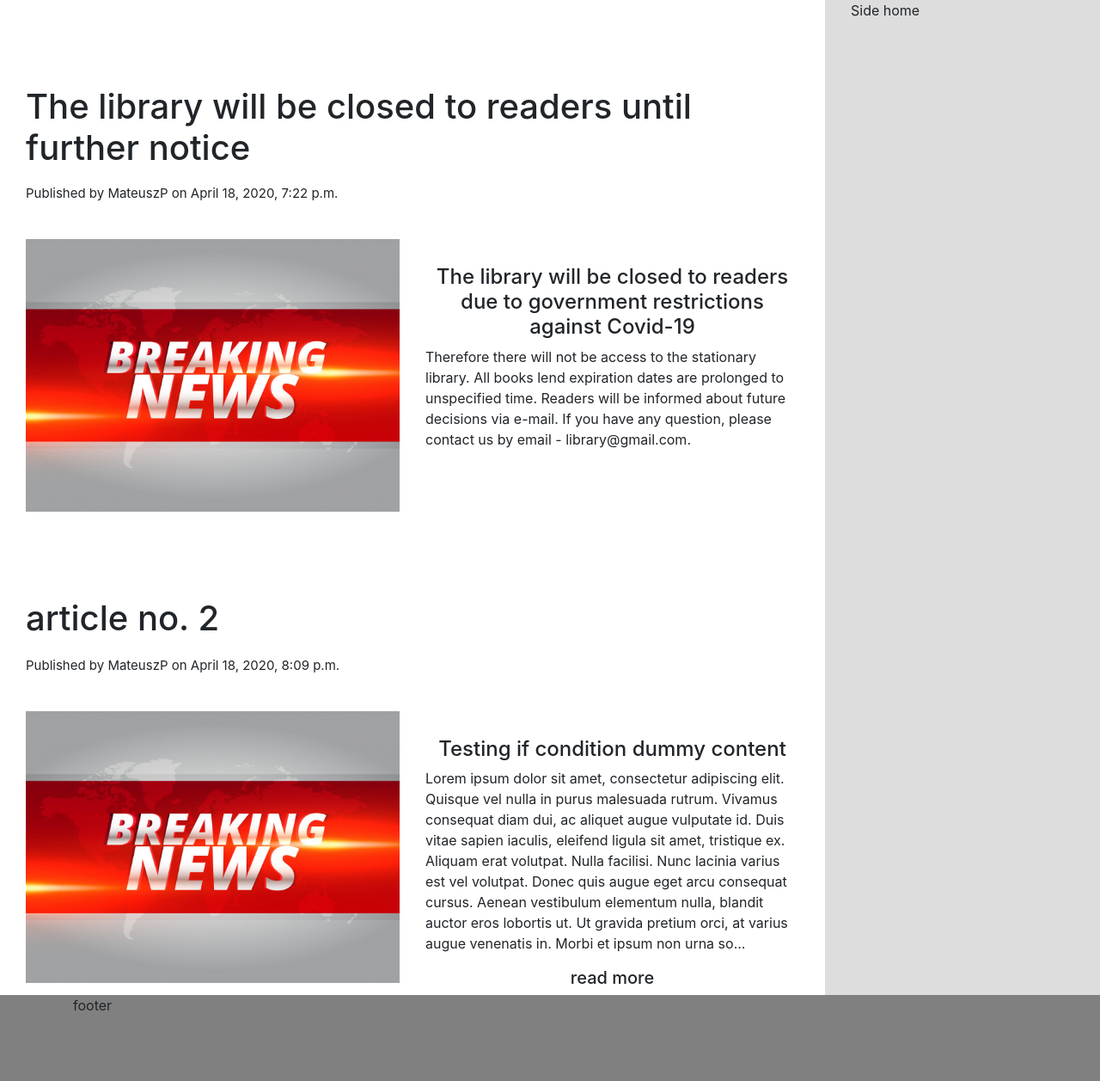
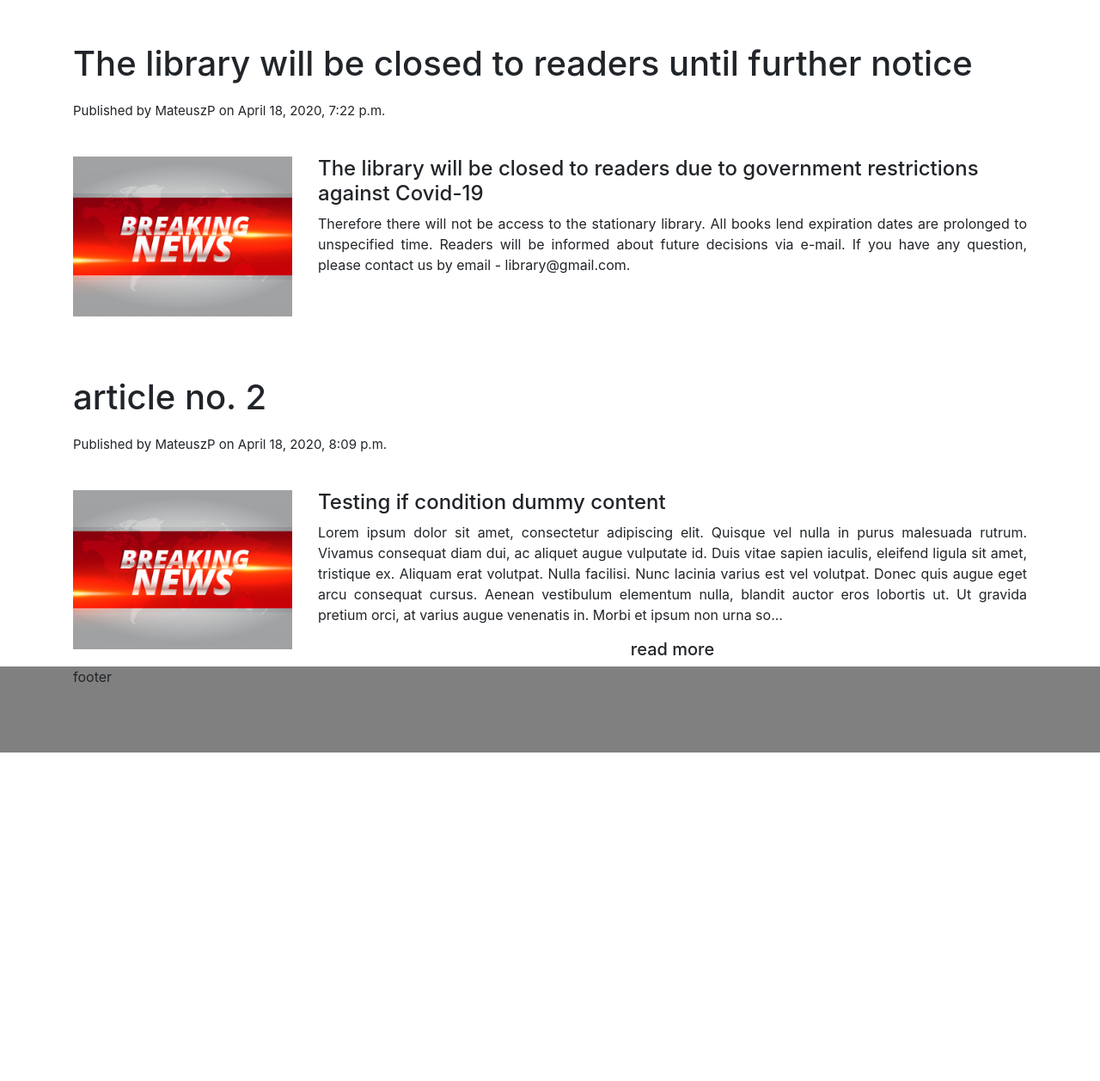
Before and after one commit to piotr-pawelczak/library-django, a Django app: page / in a window 1280 px wide. Shown: the part 155-1412 px from the top of the page at 86% size. After the commit the page ends 1030 px from the top, so only its background shows below. Run offline with Django 3.2, Linux system fonts and the light colour scheme; data comes from the database, SQL or seed files in the repository; both versions use the stored data as it was after the commit; some libraries are stand-ins or nearby versions.

Commit message:
Changes in layout

```diff
--- a/library_django/library/static/library/main.css
+++ b/library_django/library/static/library/main.css
@@ -3,13 +3,20 @@ h1, h2, h3, h4, h5, h6{
 }
 
 article{
-    margin-top: 100px;
-    width: 80%
+    width: 80%;
+    margin: 50px;
+    text-align: justify;
+    margin-bottom: 0;
 }
 
-article h1 {
+article img{
+    margin-bottom: 20px;
+}
+
+article h1, h4{
     text-align: left;
 }
+
 
 article div small {
     font-size: 15px;
@@ -47,7 +54,3 @@ article {
 article img {
     width: 100%;
 }
-
-.news_content {
-    margin-top: 30px;
-}
--- a/library_django/library/templates/library/base.html
+++ b/library_django/library/templates/library/base.html
@@ -37,17 +37,8 @@
         </nav>
 
         <main>
-            <div class="row m-0">
-                <div class="col-md-9" style="min-height: 1000px;">
-                    <div class="container">
-                        {% block main %}{% endblock main %}
-                    </div>
-                </div>
-                <div class="col-md-3" style="min-height: 1000px; background: #dddddd">
-                    <div class="container">
-                        {% block side %}{% endblock side %}
-                    </div>
-                </div>
+            <div class="mx-auto container">
+                {% block main %}{% endblock main %}
             </div>
         </main>
 
--- a/library_django/library/templates/library/home.html
+++ b/library_django/library/templates/library/home.html
@@ -11,11 +11,11 @@
                 <small>Published by {{ article.author }} on {{ article.date_posted }}</small>
             </div>
             <div class="row mt-3">
-                <div class="col-xl-6">
+                <div class="col-lg-3 col-md-5">
                     <img src="{{ article.image }}" alt="news image" class="news-img mr-3">
                 </div>
 
-                <div class="news_content col-xl-6">
+                <div class="news_content col-lg-9 col-md-7">
                     <h4>{{ article.description }}</h4>
                     <p>{{ content }}</p>
                     {% if content|length > 500 %}
--- a/library_django/library/views.py
+++ b/library_django/library/views.py
@@ -3,12 +3,17 @@ from .models import Article
 
 
 def home(request):
-    context = {'articles': []}
+
+    articles = []
+
     for article in Article.objects.all():
         content = article.content
         if len(content) > 500:
             content = article.content[0:500] + "..."
-        context['articles'].append((article, content))
+        articles.append((article, content))
+
+    context = {'articles': articles}
+
     return render(request, 'library/home.html', context)
 
 
```
Also changed, not shown: library_django/db.sqlite3, 1 other file.
